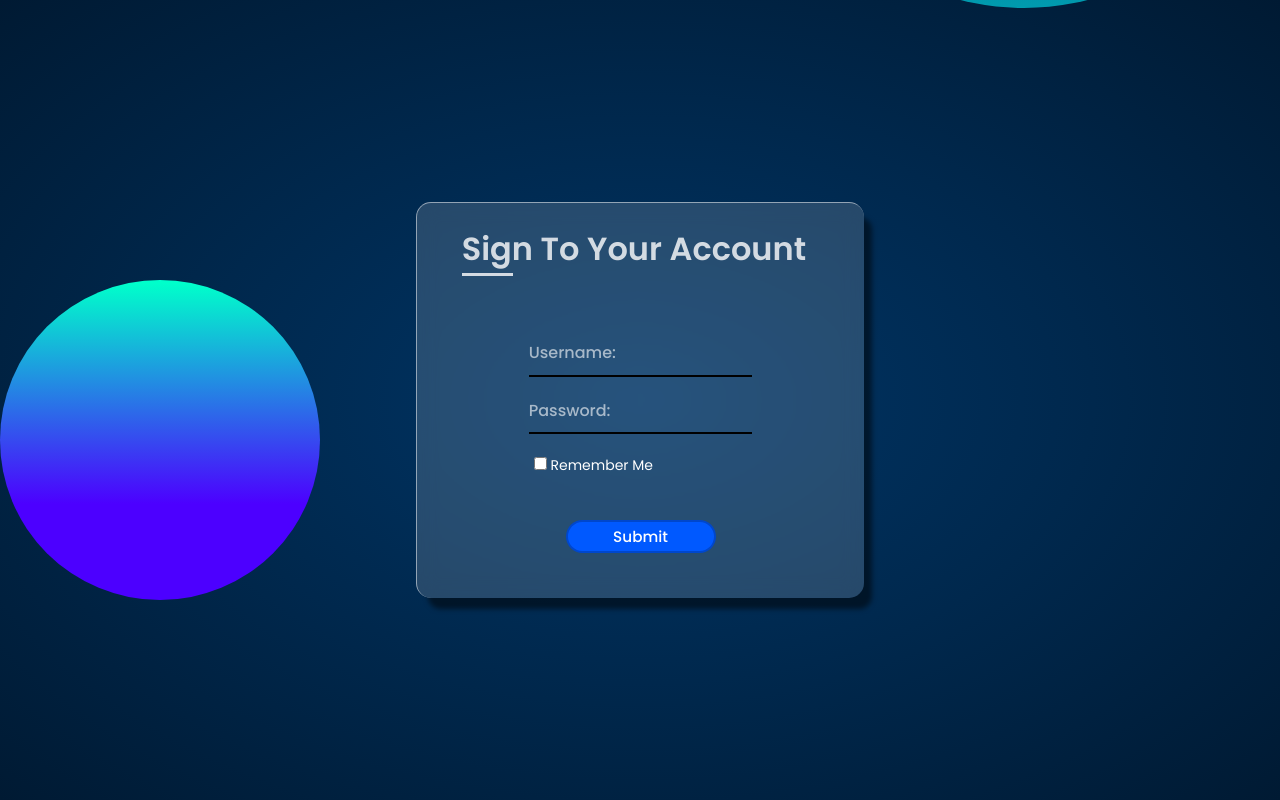
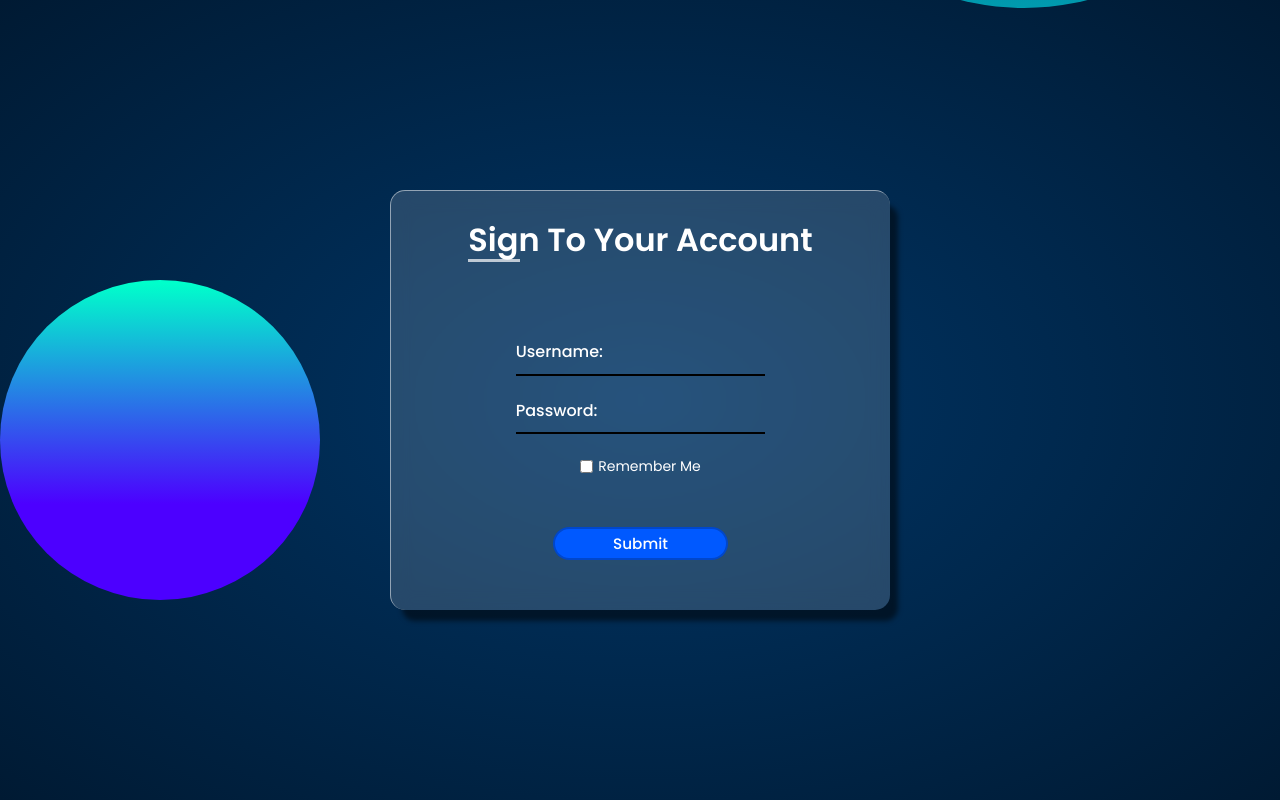
Before and after one commit to pauloJ34/Portfolio, a website: page STATIC/formulario/page_2/index.html in a window 1280 px wide. Drawn offline with Linux system fonts and the light colour scheme.

Commit message:
resposivel

```diff
--- a/STATIC/formulario/page_2/index.html
+++ b/STATIC/formulario/page_2/index.html
@@ -27,8 +27,8 @@
 						</div>
 						<div class = "e">
 							<div class="remember">
-								<input type="checkbox" name="">
-								<span>Remember Me</span>
+								<input type="checkbox" name="lembrar" id="lembrar">
+								<label for="lembrar">Remember Me</label>
 							</div>
 						</div>
 						<div class = "s" >
--- a/STATIC/formulario/page_2/style.css
+++ b/STATIC/formulario/page_2/style.css
@@ -7,15 +7,19 @@
 	box-sizing: border-box;
 }
 body{
-	overflow-y: hidden;
+	/*overflow-y: hidden;*/
 }
 main{
+	display: flex;
+	justify-content: center;
+	align-items: center;
 	background: #0080ff;
-	height: 100%;
-	width: 100%;
+	/*height: 100%;*/
+	min-height: 100vh;
+	height: max-content;
 	background-image: radial-gradient(#003566,#00284d,#001a33);
 	background-size: cover;
-	overflow-y: hidden;
+	/*overflow-y: hidden;*/
 	/*background-repeat: no-repeat;*/
 }
 main::before{
@@ -56,18 +60,17 @@ main::after{
 .windows{
 	position: relative;
 	display: flex;
-	height: 100vh;
+	min-height: 100vh;
+	height: max-content;
 	flex-direction: column;
 	align-items: center;
 	justify-content: center;
 	z-index: 1;
 }
 .painel{
-	width: 35vw;
+	width: 80vw;
 	color: rgba(255, 255, 255, 0.6);
 	max-width: 500px;
-	max-height: 500px;
-	min-width: 370px;
 	/*height: 90vh;*//*tirar depois*/
 	border-top: solid 1px rgba(255,255, 255, 0.5);
 	border-left: solid 1px rgba(255,255, 255, 0.5);
@@ -79,30 +82,39 @@ main::after{
 }
 .titulo{
 	position: relative;
-	color:rgba(255, 255, 255, 0.8);
-	display: inline-block;
+	color:#fff;
+	display: flex;
+	justify-content: center;
 	margin-top: 5%;
-	margin-left: 10%;
+	width: 100%;
 }
-.titulo::after{
+.titulo h1{
+	position: relative;
+	text-align: center;
+}
+.titulo h1::after{
 	content:'';
 	position: absolute;
 	/*top: 110px;*//*é para ficar de baixo da linha*/
 	left: 0;
+	bottom: 2px;
 	width: 15%;
-	height: 0.2em;
-	background-color: rgba(255, 255, 255, 0.8);
+	height: 3px;
+	background-color: rgba(255, 255, 255, 0.7);
 }
 .empty{
 	margin-bottom: 15%;
 }
 .caixas{
+	display: flex;
+	justify-content: center;
+	align-items: center;
 	width: 100%;
 	font-size: 16px;
 }
 .largura{
+
 	width: 50%;
-	margin:auto;
 }
 .nameuser{
 	font-weight: 500;
@@ -120,19 +132,22 @@ input:focus{
 }
 .e{/*space*/
 	/*margin-left: 31%;*/
+	width: 100%;
 	margin-bottom: 5%;
 	font-size: 14px;
 }
 .e .remember{
+	display: flex;
+	align-items: center;
+	justify-content: center;
 	margin-bottom: 20%;
 }
 .e input[type="checkbox" i]{
+	margin-right: 5px;
+	width: auto;
+}
 
-	margin-left: 5px;
-	width: 13px;
-
-}
-.e span{
+.e label{
 	color: #fff;
 }
 .l input{
@@ -149,12 +164,14 @@ input:focus{
 	border-color: #0080ff;
 }
 .s{/*submit*/
+	width: 100%;
 	text-align: center;
 }
 .s input{
 	font-weight: 500;
-	padding: 3px 0px 3px 0px;
-	width: 150px;
+	padding: 3px 0;
+	width: 70%;
+	min-width: 100px;
 	margin-bottom: 20%;
 	border-radius: 20px;
 	border: 2px solid rgba(0, 0, 0, 0.2);
```
Also changed, not shown: STATIC/formulario/page_1/index.html (+10 -9 lines), STATIC/formulario/page_1/style.css (+21 -9 lines), STATIC/index.html (+7 -3 lines), STATIC/style.css (+48 -11 lines).
